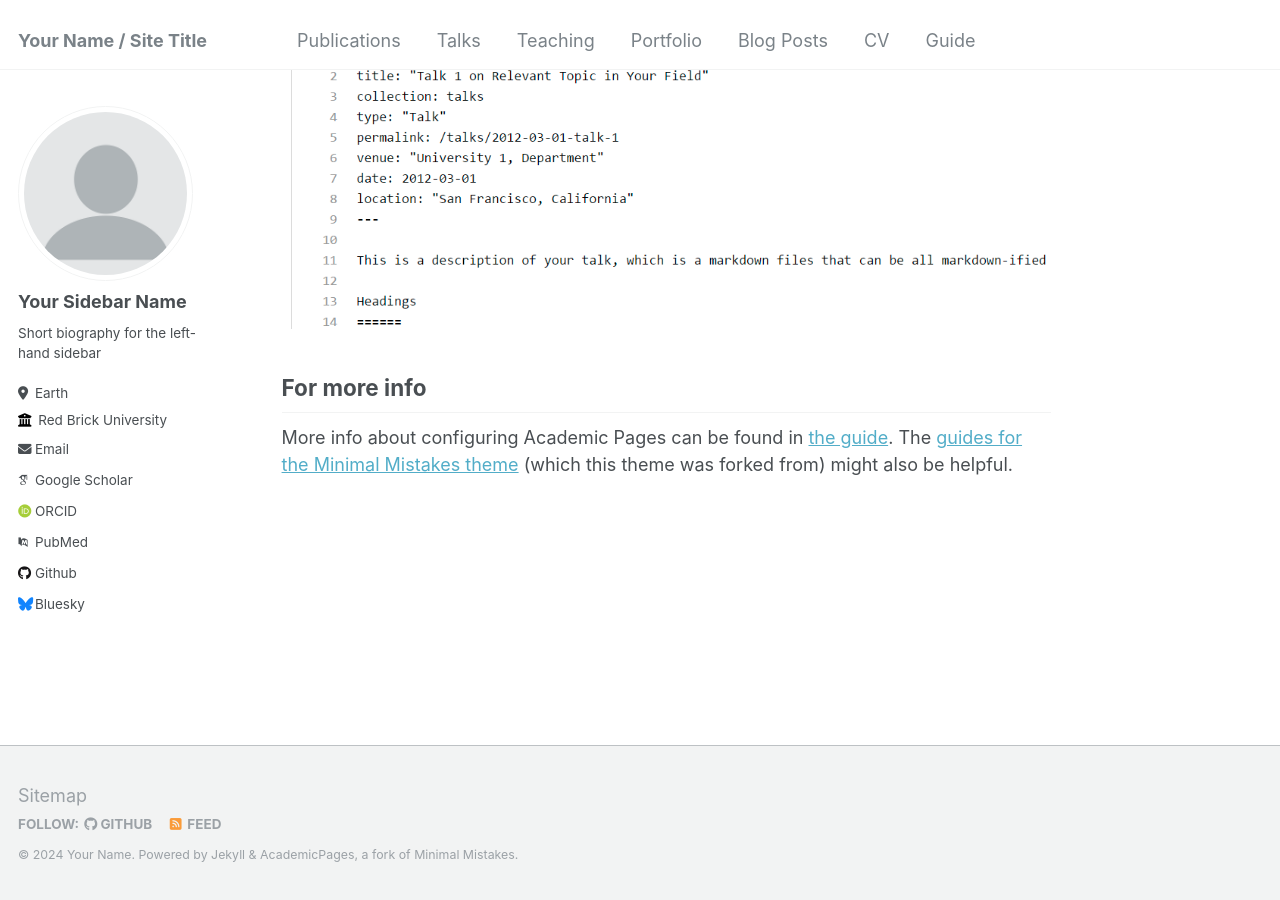
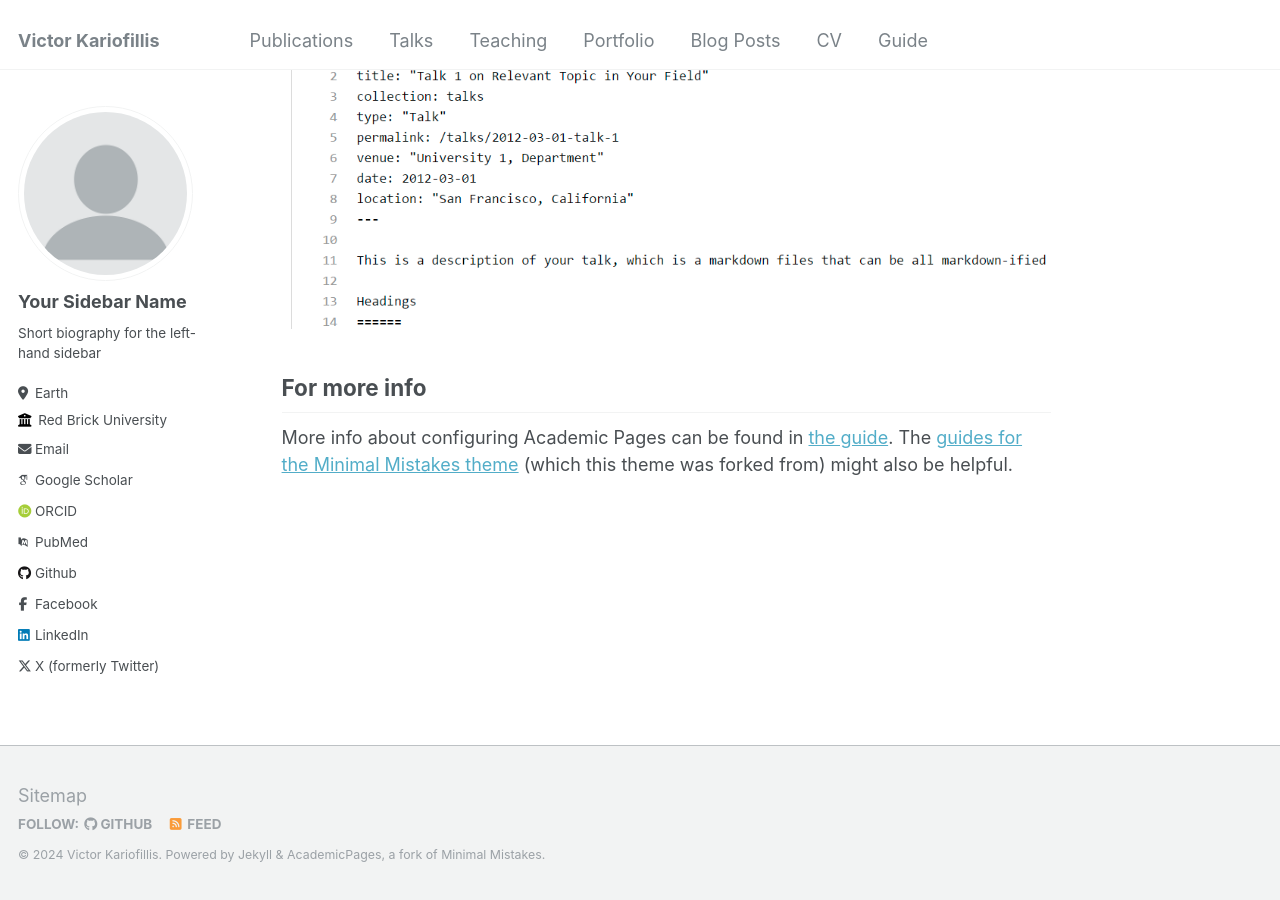
Before and after one commit to vickariofillis/vickariofillis.github.io, a Jekyll site: the page built from _pages/about.md, in a window 1280 px wide and 900 px high, scrolled down 2660 px. Built offline with Jekyll 4.4.1, drawn with Linux system fonts in a browser that asks for light colours; some web fonts are replaced.

Commit message:
Basic Information

```diff
--- a/_config.yml
+++ b/_config.yml
@@ -7,14 +7,14 @@
 # server process.
 
 # Basic Site Settings
-locale                   : "en-US"
-title                    : "Your Name / Site Title"
+locale                   : "en-CA"
+title                    : "Victor Kariofillis"
 title_separator          : "-"
-name                     : &name "Your Name"
-description              : &description "personal description"
-url                      : https://academicpages.github.io # the base hostname & protocol for your site e.g. "https://mmistakes.github.io"
+name                     : &name "Victor Kariofillis"
+description              : &description "Personal Website"
+url                      : https://vickariofillis.github.io # the base hostname & protocol for your site e.g. "https://mmistakes.github.io"
 baseurl                  : "" # the subpath of your site, e.g. "/blog"
-repository               : "academicpages/academicpages.github.io"
+repository               : "vickariofillis/vickariofillis.github.io"
 
 # Site Author - The following control what appear as part of the author content on the side bar.
 #               If a field is blank the icon and link will not appear, otherwise it will be shown.
@@ -47,8 +47,8 @@ author:
   stackoverflow    : # User number or user number and name (i.e., use "1" or "1/jeff-atwood")
 
   # Social media
-  bluesky          : "bsky.app" # Replace this with you Bluesky username
-  facebook         : # Username
+  bluesky          : # Replace this with you Bluesky username
+  facebook         : "vickariofillis" # Username
   flickr           : # Username
   foursquare       : # Username
   goodreads        : # Username
@@ -56,7 +56,7 @@ author:
   keybase          : # Username
   instagram        : # Username
   lastfm           : # Username
-  linkedin         : # Username
+  linkedin         : "vickariofillis" # Username
   mastodon         : # URL
   medium           : # URL
   pinterest        : # Username
@@ -64,7 +64,7 @@ author:
   steam            : # Username
   telegram         : # URL
   tumblr           : # Username
-  twitter          : # Username for X / Twitter
+  twitter          : "vickariofillis" # Username for X / Twitter
   vine             : # Username
   weibo            : # Username
   wikipedia        : # Username
```
